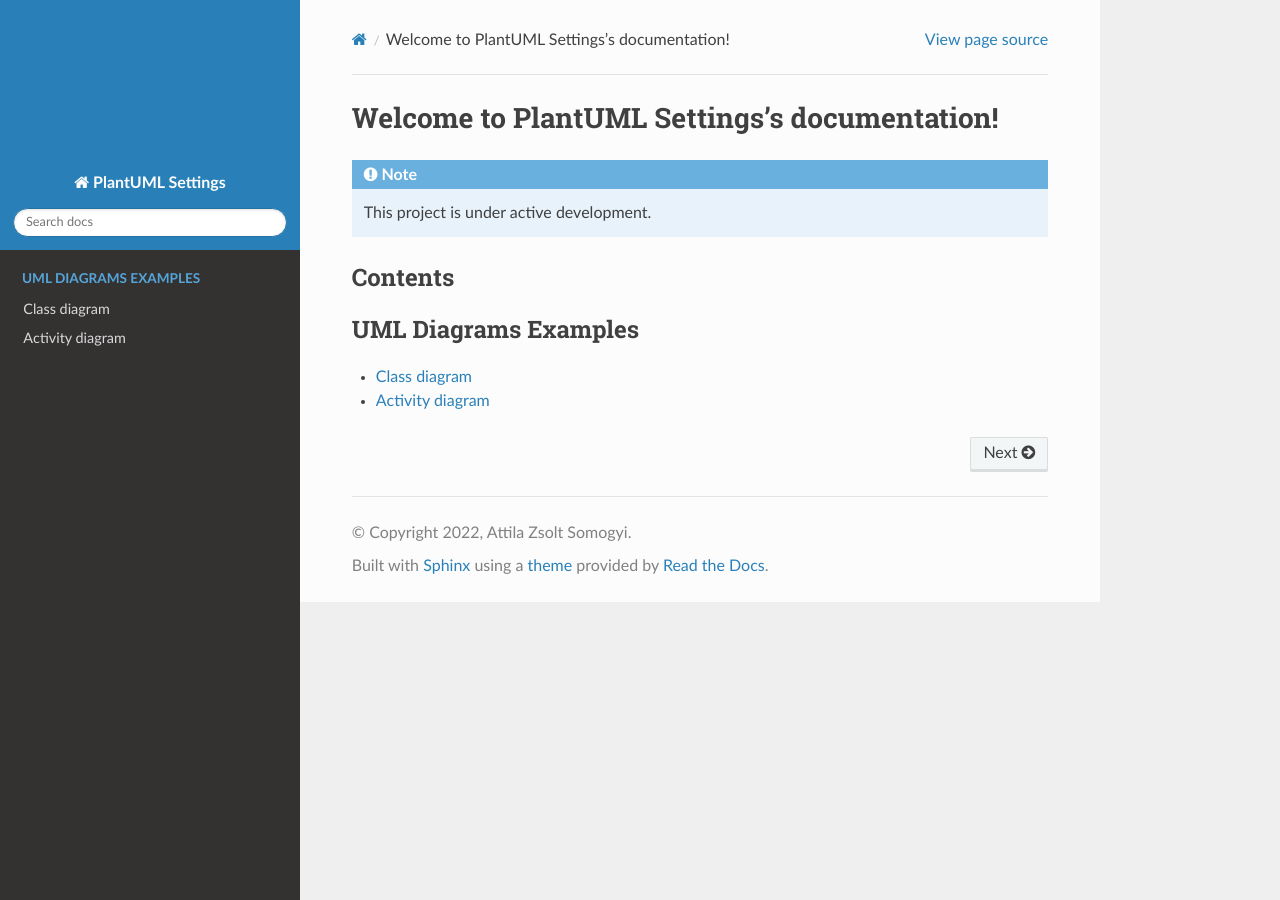
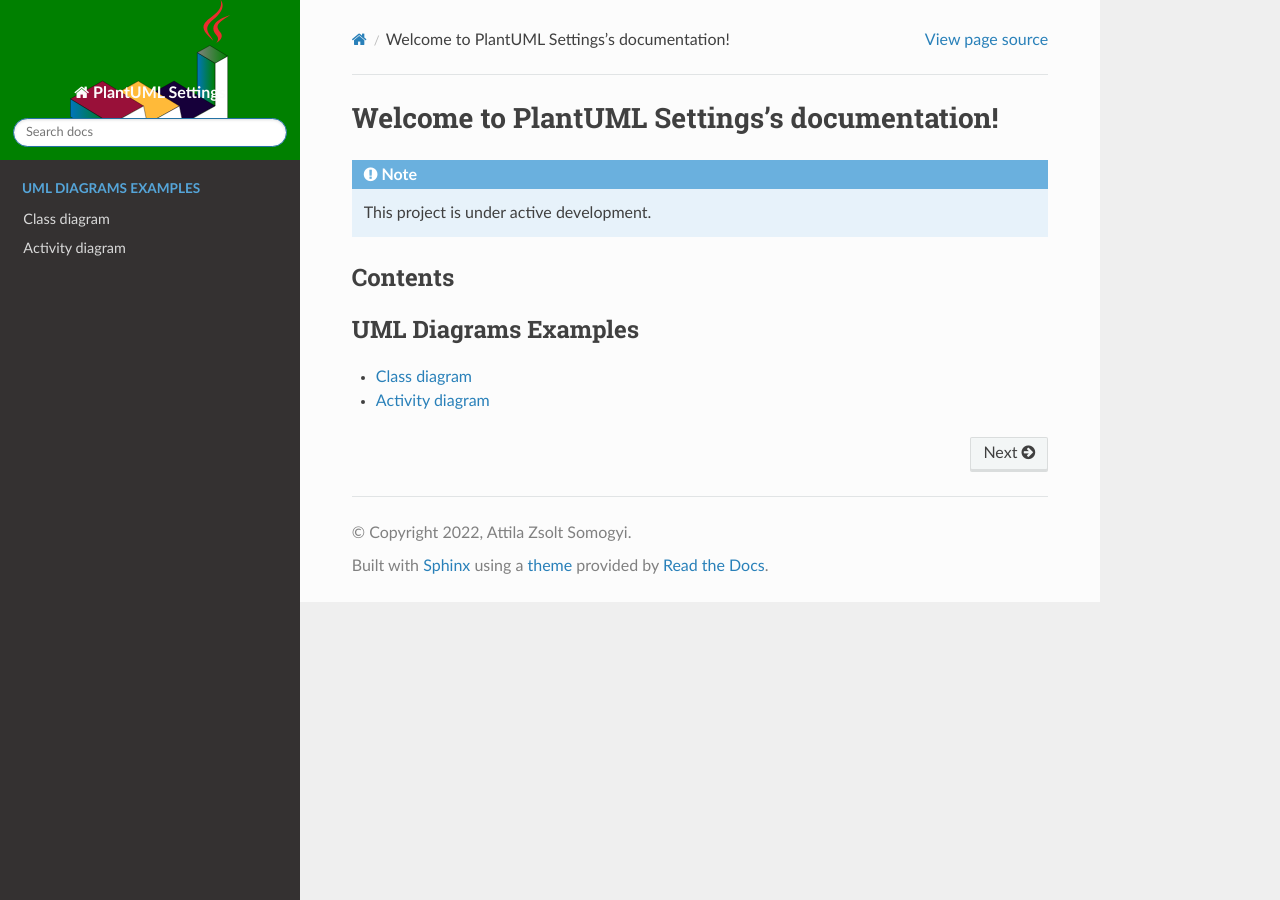
Before and after one commit to attilasomogyi/plantuml-settings, a Sphinx documentation site: the page built from docs/source/index.rst, in a window 1280 px wide. Built offline with Sphinx 7.4.7 and the Read the Docs theme 2.0.0, drawn with Linux system fonts in a browser that asks for light colours.

Commit message:
docs: set logo

```diff
--- a/docs/source/_static/css/costum.css
+++ b/docs/source/_static/css/costum.css
@@ -1,6 +1,8 @@
 .wy-side-nav-search {
-    padding-top: 170px;
-    background-image: url("/plantuml-settings/_static/images/plantuml-logo.svg");
+    padding-top: 5em;
+    background-image: url("/_static/images/plantuml-logo.svg");
     background-position: top;
     background-repeat: no-repeat;
+    background-size: 10em auto;
+    background-color: green;
   }
```
